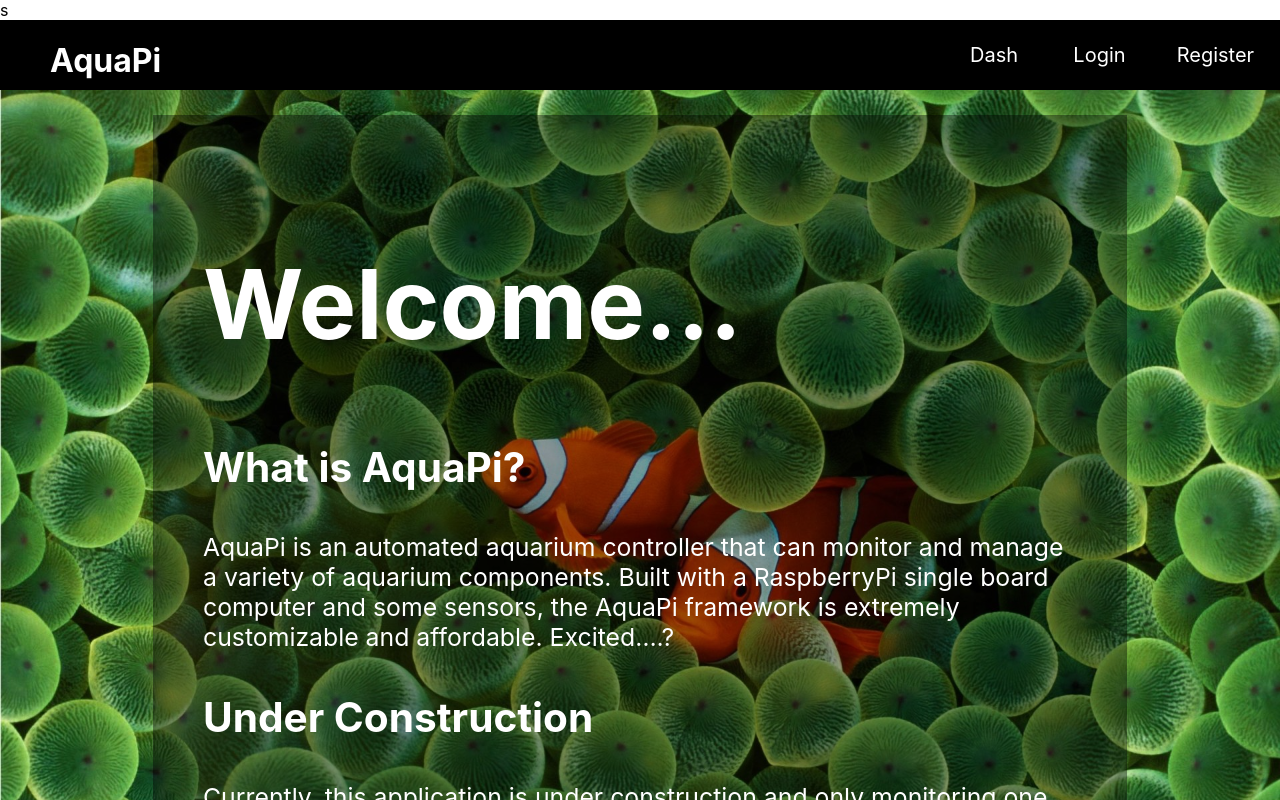
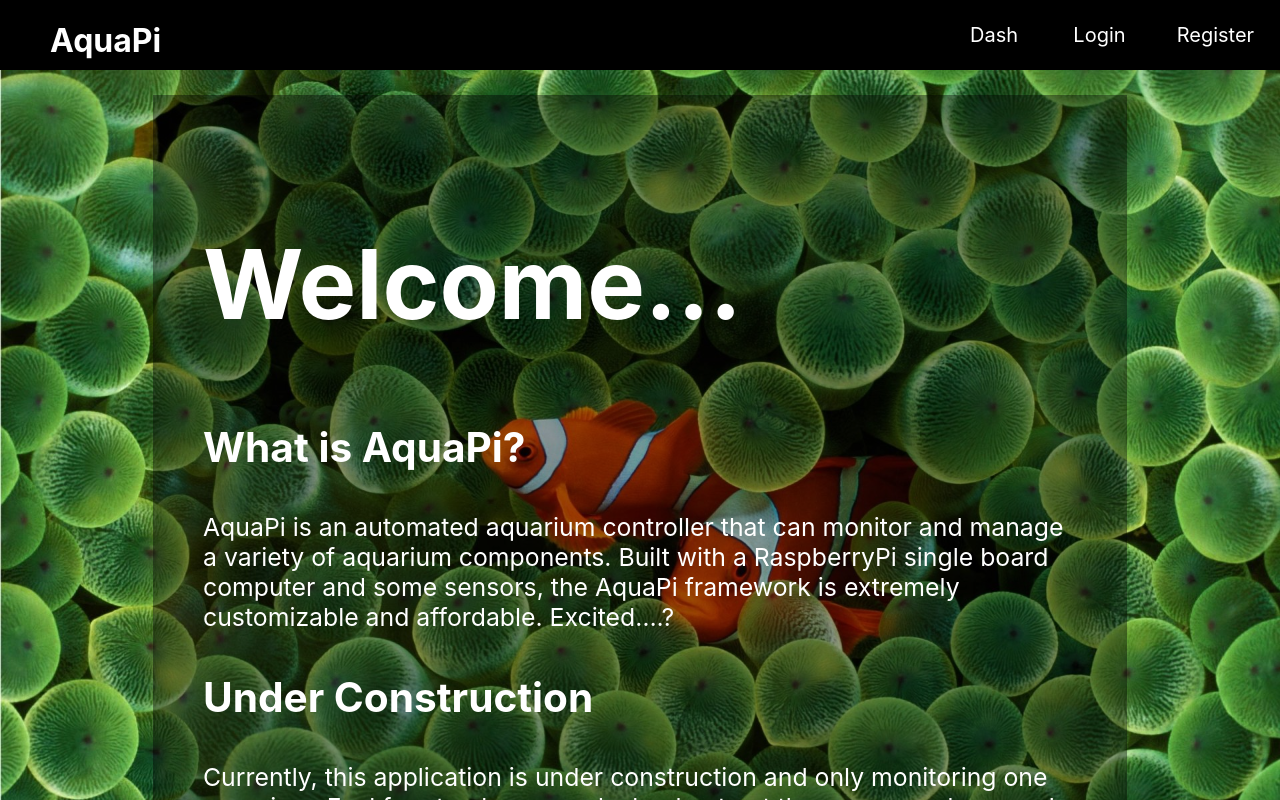
Before and after one commit to d-e-k-k/aquapi_frontend, a React (Create React App) app: page / in a window 1280 px wide. Shown: the top 800 px of the page. Built offline with nearby package versions, Linux system fonts and the light colour scheme.

Commit message:
Fixed typo

```diff
--- a/src/App.js
+++ b/src/App.js
@@ -12,7 +12,7 @@ function App() {
 	const [displayHome, setDisplayHome] = useState(true);
 
 	return (
-		<div className='App'>s
+		<div className='App'>
 			<NavBar
 				authenticated={authenticated}
 				setAuthenticated={setAuthenticated}
```
Also changed, not shown: 1 other file (tests, documents, lock files or other folders).
